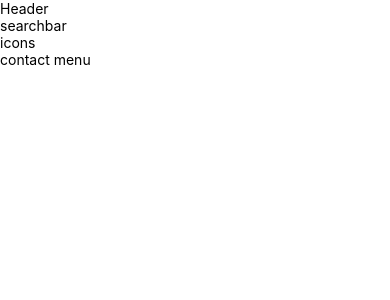
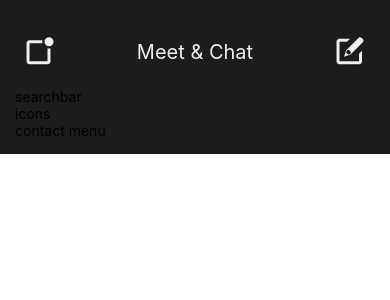
Before and after one commit to Tuhsarshrivastav/React-Native-Zoom-clone, a React Native app: screen / in a window 390 px wide. Shown: the top 300 px of the page. Built offline with nearby package versions, Linux system fonts and the light colour scheme.

Commit message:
header completed

```diff
--- a/components/Header.jsx
+++ b/components/Header.jsx
@@ -1,14 +1,28 @@
-import React from 'react'
-import { StyleSheet, Text, View } from 'react-native'
+import React from "react";
+import { StyleSheet, Text, View } from "react-native";
+import Entypo from "react-native-vector-icons/Entypo";
+const Header = () => {
+  return (
+    <View style={styles.container}>
+      <Entypo name="notification" size={30} color="#efefef" />
+      <Text style={styles.heading}>Meet & Chat</Text>
+      <Entypo name="new-message" size={30} color="#efefef" />
+    </View>
+  );
+};
 
-const Header = () => {
-    return (
-        <View>
-            <Text>Header</Text>
-        </View>
-    )
-}
+export default Header;
 
-export default Header
-
-const styles = StyleSheet.create({})
+const styles = StyleSheet.create({
+  container: {
+    flexDirection: "row",
+    justifyContent: "space-between",
+    alignItems: "center",
+    paddingVertical: 20,
+    paddingHorizontal: 10,
+  },
+  heading: {
+    color: "#efefef",
+    fontSize: 20,
+  },
+});
--- a/package.json
+++ b/package.json
@@ -15,6 +15,7 @@
     "react": "17.0.1",
     "react-dom": "17.0.1",
     "react-native": "0.64.3",
+    "react-native-vector-icons": "^9.0.0",
     "react-native-web": "0.17.1"
   },
   "devDependencies": {
--- a/screens/Home.jsx
+++ b/screens/Home.jsx
@@ -1,5 +1,5 @@
 import React from "react";
-import { View, SafeAreaView } from "react-native";
+import { View, SafeAreaView, StyleSheet } from "react-native";
 import ContactMenu from "../components/ContactMenu";
 import Header from "../components/Header";
 import MenuButtons from "../components/MenuButtons";
@@ -7,15 +7,22 @@
 
 const Home = () => {
   return (
-    <View>
-      <SafeAreaView>
+    <View style={styles.container}>
+      <SafeAreaView style={{ height: "100%" }}>
         <Header />
         <SearchBar />
         <MenuButtons />
-        <ContactMenu/>
+        <ContactMenu />
       </SafeAreaView>
     </View>
   );
 };
 
 export default Home;
+
+const styles = StyleSheet.create({
+  container: {
+    backgroundColor: "#1c1c1c",
+    padding: 15,
+  },
+});
```
Also changed, not shown: 1 other file (tests, documents, lock files or other folders).
